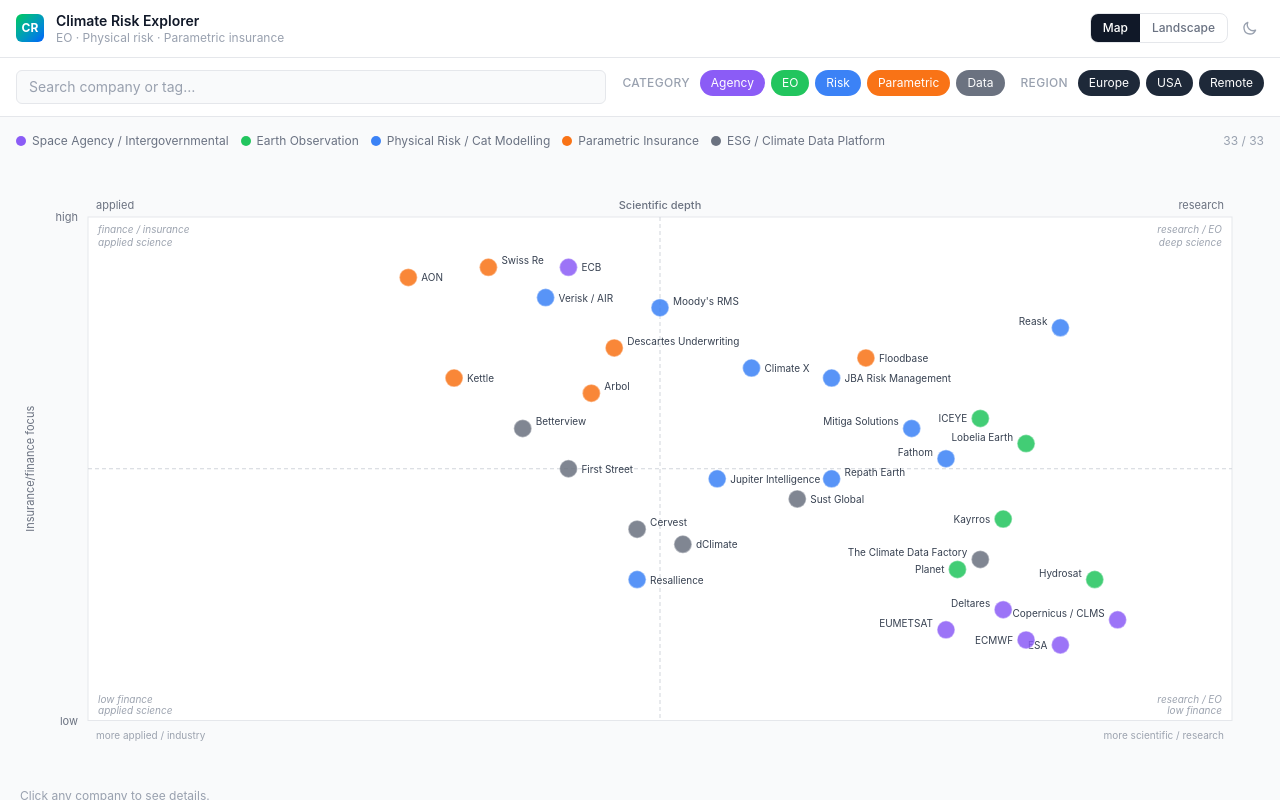
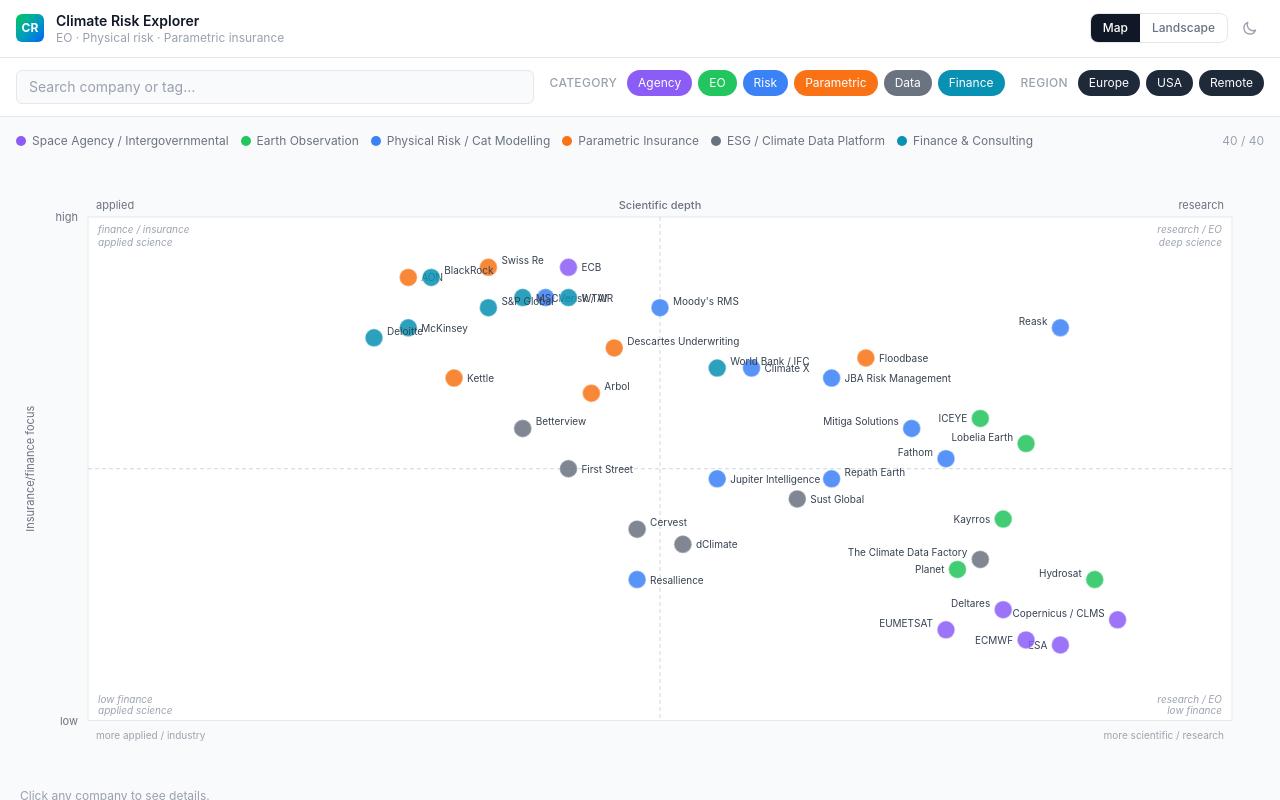
Before and after one commit to dbrisaro/climate-careers, a React (Vite) app: page / in a window 1280 px wide. Built offline with nearby package versions, Linux system fonts and the light colour scheme.

Commit message:
Add Finance & Consulting category with 7 companies
New category 'finance' (cyan) covers major financial institutions and
consulting firms with climate risk practices: BlackRock, MSCI, S&P Global,
McKinsey, Deloitte, WTW, World Bank/IFC.

Total companies: 40.

```diff
--- a/src/companies.json
+++ b/src/companies.json
@@ -607,5 +607,132 @@
       "data platform"
     ],
     "careers": "https://www.dclimate.net/careers"
+  },
+  {
+    "name": "BlackRock",
+    "category": "finance",
+    "region": "USA",
+    "x": 0.3,
+    "y": 0.88,
+    "country": "US",
+    "description": "NYC. Aladdin Climate team builds physical climate risk analytics integrated into the world's largest asset management platform. Uses third-party climate hazard data to assess portfolio exposure across millions of assets.",
+    "relevance": "The Aladdin Climate team genuinely hires climate scientists and data engineers who can translate physical hazard data (flood, heat, wildfire) into financial risk metrics at portfolio scale. High impact, finance-heavy culture.",
+    "tags": [
+      "physical risk",
+      "portfolio analytics",
+      "climate data",
+      "Python",
+      "financial risk"
+    ],
+    "careers": "https://careers.blackrock.com"
+  },
+  {
+    "name": "MSCI",
+    "category": "finance",
+    "region": "Europe",
+    "x": 0.38,
+    "y": 0.84,
+    "country": "GB",
+    "description": "London / NYC. Acquired Carbon Delta (2019) to build climate risk analytics for investors. MSCI Climate Risk Center produces physical and transition risk scores used across global financial markets.",
+    "relevance": "Climate risk data science roles working with CMIP6 scenarios, physical hazard models and financial exposure data. Direct use of climate science in an investment context.",
+    "tags": [
+      "climate risk",
+      "physical risk",
+      "CMIP6",
+      "financial risk",
+      "data science"
+    ],
+    "careers": "https://careers.msci.com"
+  },
+  {
+    "name": "S&P Global",
+    "category": "finance",
+    "region": "Europe",
+    "x": 0.35,
+    "y": 0.82,
+    "country": "GB",
+    "description": "London / NYC. Sustainable1 division integrates climate risk data (via acquisitions of Trucost and The Climate Service) into credit ratings, indices and risk analytics for global markets.",
+    "relevance": "Climate risk data scientist roles processing large-scale physical risk datasets for financial products. Uses climate models, geospatial data and EO inputs. Good entry point into finance from science.",
+    "tags": [
+      "climate risk",
+      "ESG",
+      "physical risk",
+      "geospatial",
+      "data science"
+    ],
+    "careers": "https://careers.spglobal.com"
+  },
+  {
+    "name": "McKinsey",
+    "category": "finance",
+    "region": "Europe",
+    "x": 0.28,
+    "y": 0.78,
+    "country": "GB",
+    "description": "Global. Sustainability & Climate Analytics practice works on climate risk quantification for corporates and financial institutions. More analytical than typical McKinsey — uses climate models and scenario analysis.",
+    "relevance": "The analytics/data science track within the climate practice involves building climate risk models and translating IPCC scenarios into business impact. Requires strong communication skills alongside technical depth.",
+    "tags": [
+      "climate risk",
+      "consulting",
+      "scenario analysis",
+      "TCFD",
+      "Python"
+    ],
+    "careers": "https://www.mckinsey.com/careers"
+  },
+  {
+    "name": "Deloitte",
+    "category": "finance",
+    "region": "Europe",
+    "x": 0.25,
+    "y": 0.76,
+    "country": "GB",
+    "description": "Global. Climate & Sustainability practice covers physical climate risk, TCFD/CSRD reporting and climate scenario analysis for financial institutions and corporates. Growing technical team.",
+    "relevance": "Technical roles exist within the climate risk practice — building physical risk models, processing climate data for CSRD disclosures. Less deep science than specialist firms but significant client exposure.",
+    "tags": [
+      "climate risk",
+      "TCFD",
+      "CSRD",
+      "consulting",
+      "scenario analysis"
+    ],
+    "careers": "https://www2.deloitte.com/global/en/careers.html"
+  },
+  {
+    "name": "WTW",
+    "category": "finance",
+    "region": "Europe",
+    "x": 0.42,
+    "y": 0.84,
+    "country": "GB",
+    "description": "London. Willis Towers Watson — insurance consulting and cat risk analytics. Climate Quantified team builds physical climate risk tools for insurers. More technical than AON, closer to the modelling.",
+    "relevance": "Cat risk analytics and climate modelling for the insurance market. Uses hazard models and climate projections — closer to the technical end of insurance consulting.",
+    "tags": [
+      "cat modelling",
+      "insurance",
+      "climate risk",
+      "consulting",
+      "physical risk"
+    ],
+    "careers": "https://careers.wtwco.com"
+  },
+  {
+    "name": "World Bank / IFC",
+    "category": "finance",
+    "region": "Remote",
+    "x": 0.55,
+    "y": 0.7,
+    "country": "US",
+    "description": "Washington DC (remote roles available). Climate risk team uses EO, climate models and geospatial analysis for infrastructure investment decisions in developing countries. Partners with Fathom, JBA and others.",
+    "relevance": "Technical climate risk roles that directly use EO data and climate projections for infrastructure vulnerability assessment. Global development mandate. Python/GIS stack. Competitive but mission-driven.",
+    "tags": [
+      "climate risk",
+      "EO",
+      "geospatial",
+      "infrastructure",
+      "Python",
+      "development finance"
+    ],
+    "careers": "https://jobs.worldbank.org"
   }
 ]
--- a/src/constants.js
+++ b/src/constants.js
@@ -34,6 +34,13 @@
     badge: 'bg-gray-100 text-gray-700 dark:bg-gray-800 dark:text-gray-300',
     short: 'Data',
   },
+  finance: {
+    label: 'Finance & Consulting',
+    color: '#0891b2',
+    dot: 'bg-cyan-600',
+    badge: 'bg-cyan-100 text-cyan-800 dark:bg-cyan-900/40 dark:text-cyan-300',
+    short: 'Finance',
+  },
 };
 
 export const REGION_OPTIONS = ['Europe', 'USA', 'Remote'];
@@ -50,7 +57,7 @@
   {
     id: 'eo',
     title: 'Earth Observation Analytics Companies',
-    subtitle: 'Kayrros · Lobelia Earth · ICEYE · Tesselo · Planet · Hydrosat · Ocean Ledger',
+    subtitle: 'Kayrros · Lobelia Earth · ICEYE · Planet · Hydrosat',
     description:
       'Satellite data → actionable insights. Strong Python/GIS stack required, close to research culture. These companies turn EO data into products for agriculture, emissions monitoring, disaster response and insurance.',
     color: '#22c55e',
@@ -58,7 +65,7 @@
   {
     id: 'risk',
     title: 'Physical Risk & Cat Modelling Firms',
-    subtitle: "Mitiga · Climate X · Fathom · JBA · Moody's RMS · Verisk/AIR · Jupiter · Reask",
+    subtitle: "Mitiga · Climate X · Fathom · JBA · Moody's RMS · Verisk/AIR · Jupiter · Reask · Repath",
     description:
       'Build the models that quantify climate hazard and loss. Intersection of climate science and financial risk. Strong demand for Python scientists who understand hydrology, atmospheric dynamics, or statistical extreme-value theory.',
     color: '#3b82f6',
@@ -66,17 +73,25 @@
   {
     id: 'parametric',
     title: 'Parametric Insurance Players',
-    subtitle: 'Floodbase · Descartes · Repath · Kettle · Resallience · Arbol · AON · Swiss Re',
+    subtitle: 'Floodbase · Descartes · Kettle · Arbol · AON · Swiss Re',
     description:
       'Trigger-based insurance products need climate science plus some understanding of insurance structures. The data scientist role here sits at the boundary: designing satellite-based triggers, validating models against loss data, communicating uncertainty to underwriters.',
     color: '#f97316',
   },
   {
     id: 'data',
-    title: 'Climate Data & ESG Platforms',
+    title: 'ESG / Climate Data Platforms',
     subtitle: 'The Climate Data Factory · First Street · Cervest · Sust Global · Betterview · dClimate',
     description:
       'Data products for disclosure and reporting. Less scientific depth, more data engineering and communication. Relevant for risk scoring at scale and TCFD/CSRD compliance products. Good entry points if transitioning from pure science.',
     color: '#6b7280',
   },
+  {
+    id: 'finance',
+    title: 'Finance & Consulting',
+    subtitle: 'BlackRock · MSCI · S&P Global · McKinsey · Deloitte · WTW · World Bank',
+    description:
+      'Financial institutions and consulting firms with dedicated climate risk teams. Roles vary widely: from quant analyst building physical risk models to consultant communicating climate scenarios to C-suite. Expect more stakeholder management and less hands-on coding than in pure-tech firms, but significant scale and impact.',
+    color: '#0891b2',
+  },
 ];
```
